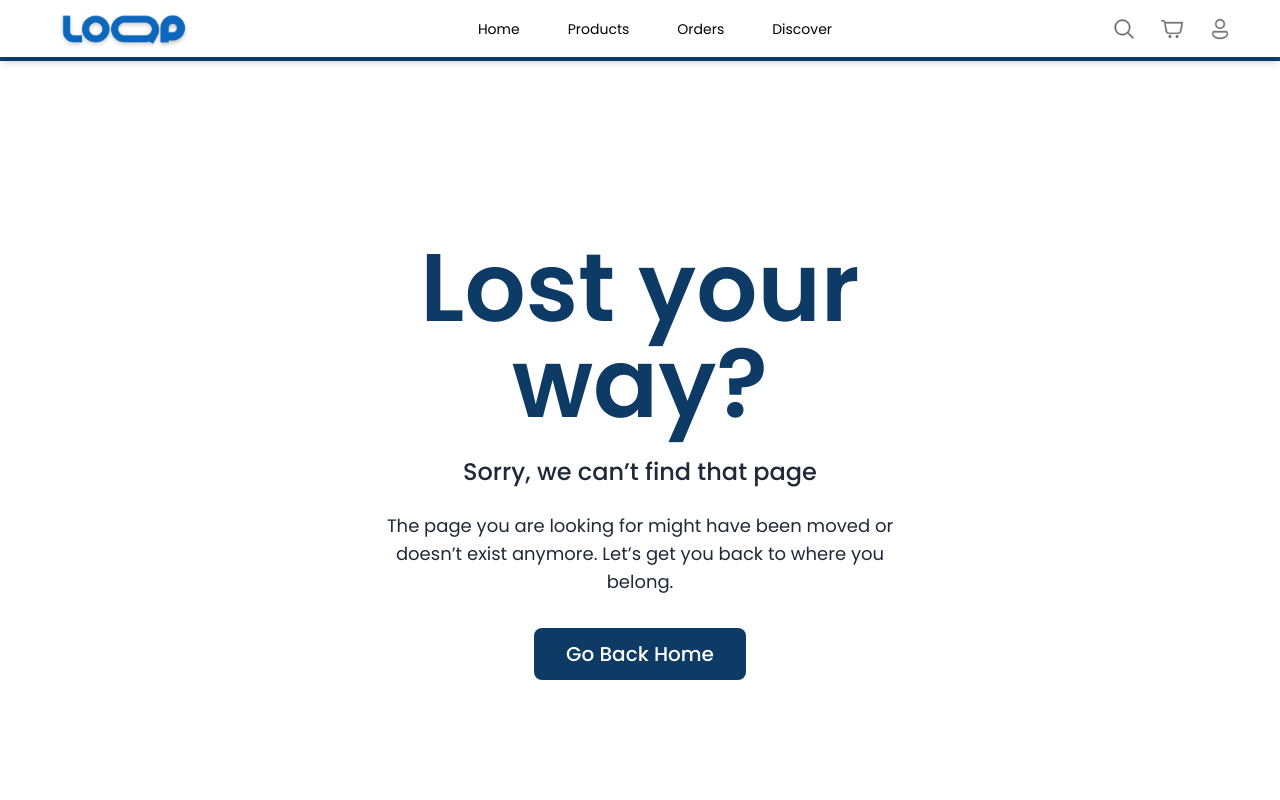
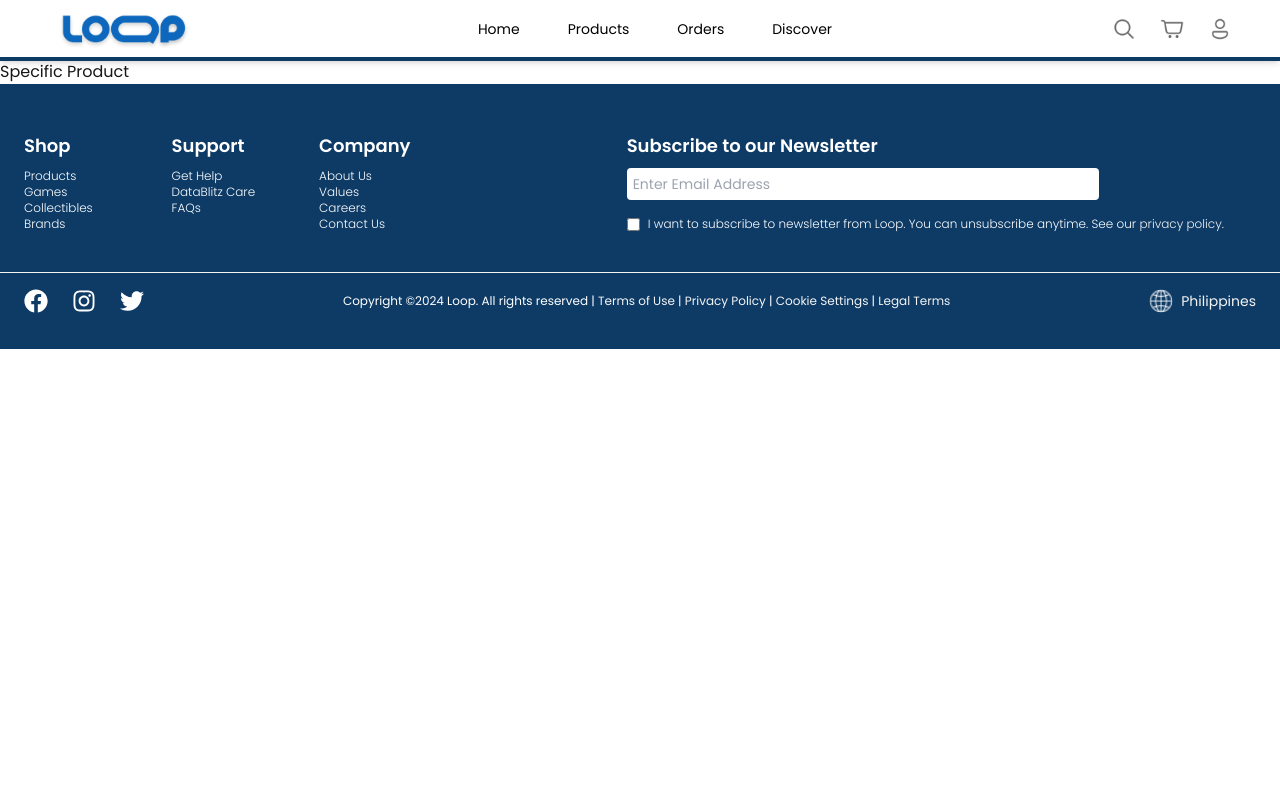
Before and after one commit to wintercutie/loop, a Next.js app: page /peripherals/1 in a window 1280 px wide. Before the commit this address had no page. Shown: the top 800 px of the page. Built offline with nearby package versions, Linux system fonts and the light colour scheme.

Commit message:
Default pages for peripheral browsing

```diff
--- /dev/null
+++ b/src/app/peripherals/[id]/page.jsx
@@ -0,0 +1,7 @@
+import React from 'react'
+
+export default function page() {
+  return (
+    <div>Specific Product</div>
+  )
+}
--- a/src/app/product/[id]/page.jsx
+++ /dev/null
@@ -1,7 +0,0 @@
-import React from 'react'
-
-export default function Product() {
-  return (
-    <div>Product</div>
-  )
-}
```
